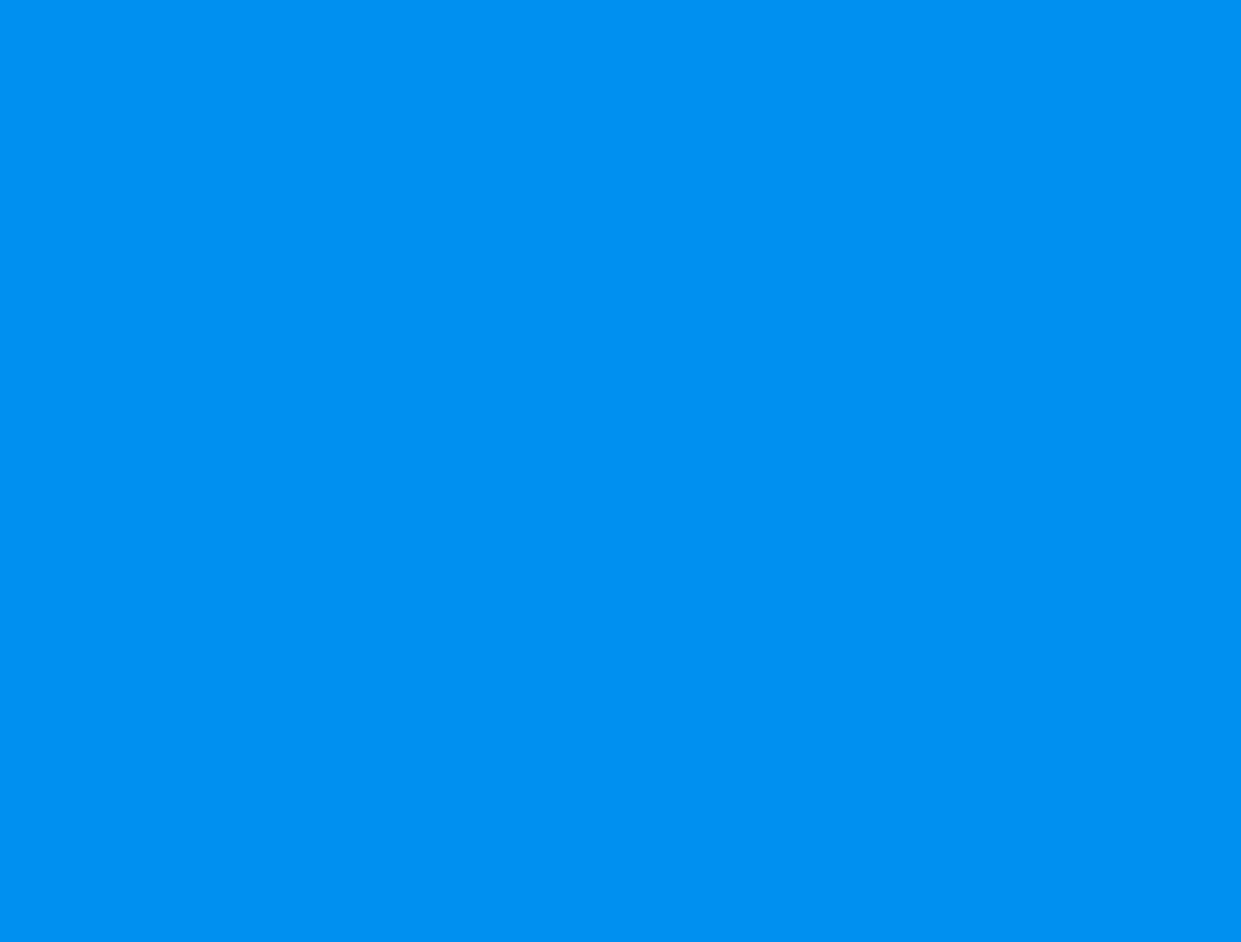
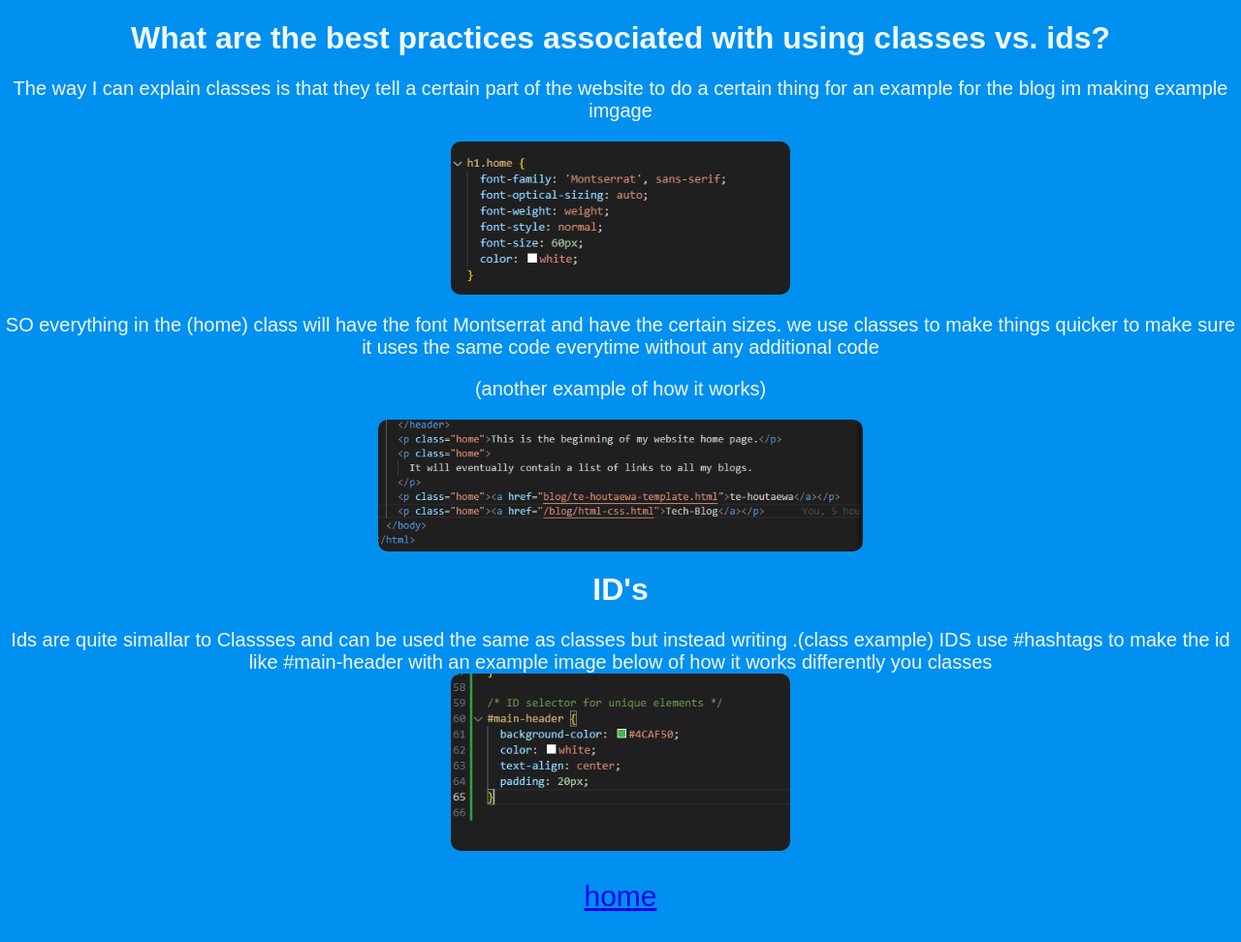
Before and after one commit to DleckYT/DleckYT.github.io, a plain HTML site: page blog/html-css.html in a window 1280 px wide. Shown: the whole page at 97% size. Before the commit the page ends 800 px from the top, so only its background shows below. Drawn offline with Linux system fonts and the light colour scheme.

Commit message:
Updating Blog

```diff
--- a/blog/html-css.html
+++ b/blog/html-css.html
@@ -6,5 +6,37 @@
     <link href="/styles/main.css" rel="stylesheet" type="text/css" />
     <title>HTML Template</title>
   </head>
-  <body></body>
+  <body>
+    <h1>What are the best practices associated with using classes vs. ids?</h1>
+    <p class="tech">
+      The way I can explain classes is that they tell a certain part of the
+      website to do a certain thing for an example for the blog im making
+      example imgage
+    </p>
+    <img
+      src="/blog/Screenshot 2024-09-08 005206.png"
+      alt="Class_HTML_example"
+      width="350px"
+    />
+    <p class="tech">
+      SO everything in the (home) class will have the font Montserrat and have
+      the certain sizes. we use classes to make things quicker to make sure it
+      uses the same code everytime without any additional code
+    </p>
+    <p class="tech">(another example of how it works)</p>
+    <img src="/blog/Screenshot 2.png" alt="Class_HTML_example" width="500px" />
+    <h1>ID's</h1>
+    <p class="tech">
+      Ids are quite simallar to Classses and can be used the same as classes but
+      instead writing .(class example) IDS use #hashtags to make the id like
+      #main-header with an example image below of how it works differently you
+      classes
+      <img
+        src="/blog/Screenshot32523523523.png"
+        alt="Class_HTML_example"
+        width="350px"
+      />
+    </p>
+    <p class="home"><a href="/index.html">home</a></p>
+  </body>
 </html>
--- a/styles/main.css
+++ b/styles/main.css
@@ -1,7 +1,8 @@
 h1,
 p,
 h2,
-h3 {
+h3,
+li {
   color: aliceblue;
   text-align: center;
 }
@@ -13,6 +14,9 @@ h1.home {
   font-style: normal;
   font-size: 60px;
   color: white;
+}
+p.tech {
+  font-size: 20px;
 }
 
 header {
@@ -27,8 +31,8 @@ h1.round {
   padding: 10px;
   margin: 30px;
   width: 20cm;
-  justify-content: center;
-  display: flex;
+  display: block;
+  margin: auto;
 }
 
 body {
@@ -43,3 +47,19 @@ body {
 p.home {
   font-size: 30px;
 }
+
+img {
+  padding: 0;
+  margin-top: 10px;
+  border-radius: 10px;
+  display: block;
+  margin: auto;
+}
+
+/* ID selector for unique elements */
+#main-header {
+  background-color: #4caf50;
+  color: white;
+  text-align: center;
+  padding: 20px;
+}
```
Also changed, not shown: blog/Screenshot 2.png (added), blog/Screenshot 2024-09-08 005206.png (added), blog/Screenshot32523523523.png (added).
